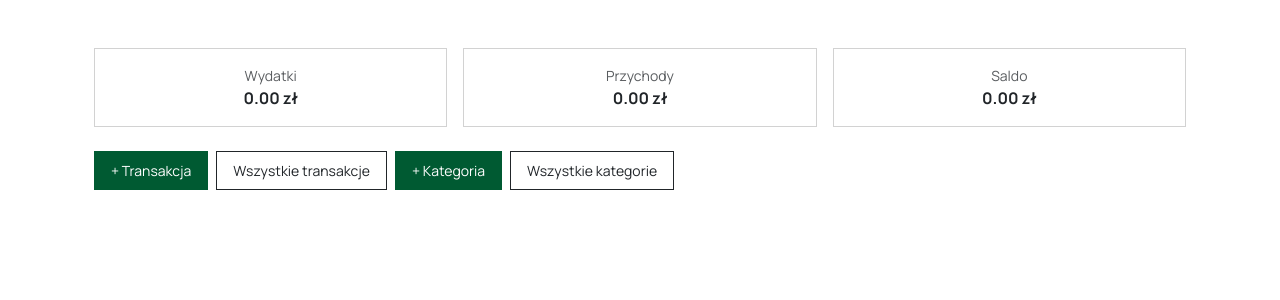
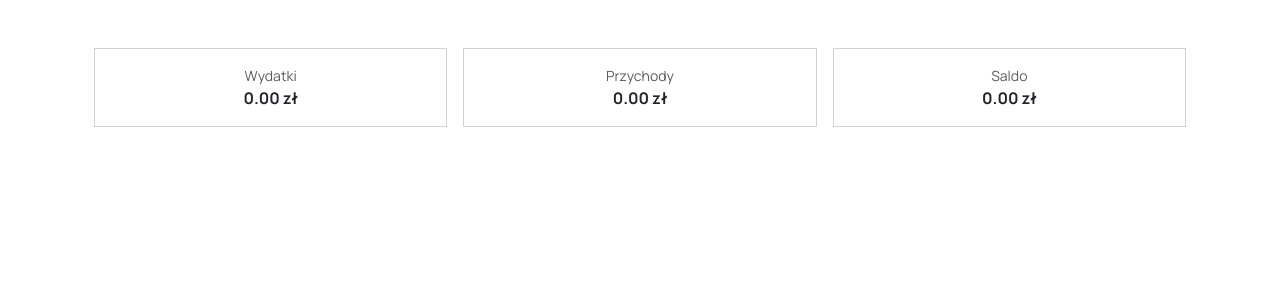
Before and after one commit to stasiekkneller-skwebs/KaizenFinTracker, a Django app: page /dashboard/ in a window 1280 px wide. Shown: the part 56-356 px from the top of the page. Run offline with Django 5.2, Linux system fonts and the light colour scheme; the visitor is signed in with stand-in values (Sample User, id 1); data that the repository does not hold is empty.

Commit message:
Naprawiłem widok dashboardu

```diff
--- a/static/css/style.css
+++ b/static/css/style.css
@@ -158,3 +158,10 @@ nav .login-btn:hover{
 .table-icon{
     width: 20px;
 }
+
+.chart-legend-box{
+    display: flex;
+    flex-direction: column;
+    align-items: center;
+    justify-content: center;
+}
--- a/templates/tracker/dashboard.html
+++ b/templates/tracker/dashboard.html
@@ -32,25 +32,19 @@
             </div>
         </div>
     </div>
-
-    <!-- SZYBKIE AKCJE -->
-    <div class="d-flex gap-2 mb-4">
-        <a href="{% url 'add-transaction' %}" class="btn btn-sm btn-primary">+ Transakcja</a>
-        <a href="{% url 'all-transactions' %}" class="btn btn-sm btn-outline-dark">Wszystkie transakcje</a>
-        <a href="{% url 'add-category' %}" class="btn btn-sm btn-primary">+ Kategoria</a>
-        <a href="{% url 'all-categories' %}" class="btn btn-sm btn-outline-dark">Wszystkie kategorie</a>
-    </div>
-</div>
 <div class="container py-4">
     {% if total_expenses > 0 %}
     <!-- WYKRES -->
     <div class="row">
-        <div class="col-md-6 d-flex" >
-            <div class="card border-0" >
-                <h5 class="mb-3">Wydatki wg kategorii</h5>
-                <canvas  id="expenseChart" style="max-height: 250px !important;"></canvas>
+
+        <div class="col-md-6 d-flex bg-light py-4" >
+            <div class="card border-0 col-md-6 bg-light" >
+                <h5 class="mb-3 text-center">Wydatki według kategorii</h5>
+                <canvas  id="expenseChart" style="max-height: 250px !important;" ></canvas>
             </div>
+            <div class="col-md-4 chart-legend-box">
              <ul id="customLegend" style="list-style:none; padding:0; margin:0;"></ul>
+             </div>
         </div>
         <div class="col-md-6">
             <div style="overflow-x: auto;">
@@ -156,15 +150,14 @@ labels.forEach((label, i) => {
     li.style.justifyContent = 'space-between';
     li.style.alignItems = 'center';
     li.style.gap = '24px';
-    li.style.padding = '10px 0';
-    li.style.borderBottom = '1px solid #eee';
+    li.style.padding = '4px 0';
 
     li.innerHTML = `
         <span style="display:flex; align-items:center; gap:8px;">
             <span style="width:10px; height:10px; border-radius:50%; background:${colors[i]}; display:inline-block;"></span>
             ${label}
         </span>
-        <span style="font-weight:600;">${data[i].toLocaleString('pl-PL')} zł</span>
+        <span style="font-weight:600;">${Number(data[i]).toLocaleString('pl-PL', { minimumFractionDigits: 2, maximumFractionDigits: 2 })} zł</span>
     `;
     legendContainer.appendChild(li);
 });
```
